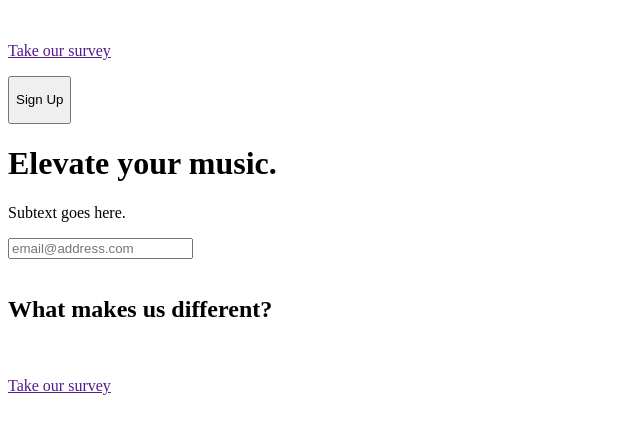
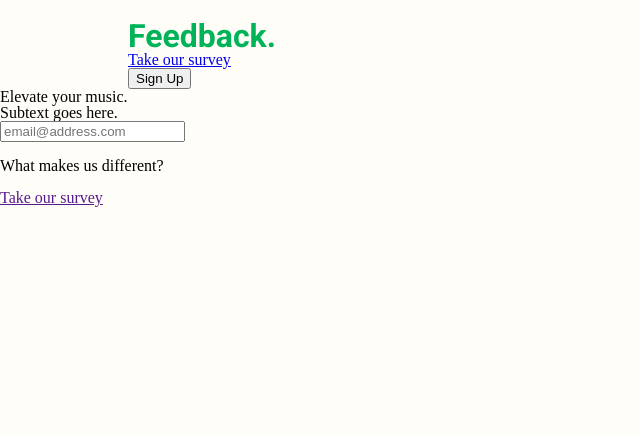
Before and after one commit to andfoster/andfoster.github.com, a plain HTML site: page index.html in a window 1280 px wide. Shown: the whole page, without its empty margins (0-640 px from the left). Drawn offline with Linux system fonts and the light colour scheme.

Commit message:
finished HTML; started styling with SASS

```diff
--- a/index.html
+++ b/index.html
@@ -4,15 +4,18 @@
     <meta charset="UTF-8">
     <meta name="viewport" content="width=device-width, initial-scale=1.0">
     <title>Feedback | Landing Page</title>
+    <link rel="stylesheet" href="style/reset.css">
+    <link rel="stylesheet" href="style/index.css">
 </head>
 <body>
     <div id="navParent">
-        <img src="" alt="" class="logo med">
+        <h3>Feedback.</h3>
+        <!-- <img src="" alt="" class="logo med"> -->
         <div id="nav-right">
-            <a href="">
+            <a href="#">
                 <p>Take our survey</p>
             </a>
-            <button>
+            <button onclick="document.location = '#'">
                 <p>Sign Up</p>
             </button>
         </div>
--- /dev/null
+++ b/style/index.scss
@@ -0,0 +1,21 @@
+@import url('https://fonts.googleapis.com/css2?family=Roboto:wght@300;400;700&display=swap');
+
+body {
+    background: #FFFDF7;
+
+    div#navParent {
+        width: clamp(480px, 80%, 2000px);
+        margin: 20px auto 0 auto;
+
+        h3 {
+            color: #00B359;
+            font-family: 'Roboto', sans-serif;
+            font-weight: bold;
+            font-size: 2em;
+        }
+    }
+}
+
+@media (max-width: 480px) {
+    // smaller screens
+}
--- /dev/null
+++ b/style/reset.css
@@ -0,0 +1,48 @@
+/* http://meyerweb.com/eric/tools/css/reset/
+   v2.0 | 20110126
+   License: none (public domain)
+*/
+
+html, body, div, span, applet, object, iframe,
+h1, h2, h3, h4, h5, h6, p, blockquote, pre,
+a, abbr, acronym, address, big, cite, code,
+del, dfn, em, img, ins, kbd, q, s, samp,
+small, strike, strong, sub, sup, tt, var,
+b, u, i, center,
+dl, dt, dd, ol, ul, li,
+fieldset, form, label, legend,
+table, caption, tbody, tfoot, thead, tr, th, td,
+article, aside, canvas, details, embed,
+figure, figcaption, footer, header, hgroup,
+menu, nav, output, ruby, section, summary,
+time, mark, audio, video {
+	margin: 0;
+	padding: 0;
+	border: 0;
+	font-size: 100%;
+	font: inherit;
+	vertical-align: baseline;
+}
+/* HTML5 display-role reset for older browsers */
+article, aside, details, figcaption, figure,
+footer, header, hgroup, menu, nav, section {
+	display: block;
+}
+body {
+	line-height: 1;
+}
+ol, ul {
+	list-style: none;
+}
+blockquote, q {
+	quotes: none;
+}
+blockquote:before, blockquote:after,
+q:before, q:after {
+	content: '';
+	content: none;
+}
+table {
+	border-collapse: collapse;
+	border-spacing: 0;
+}
```
Also changed, not shown: style/index.css (added), 1 other file.
